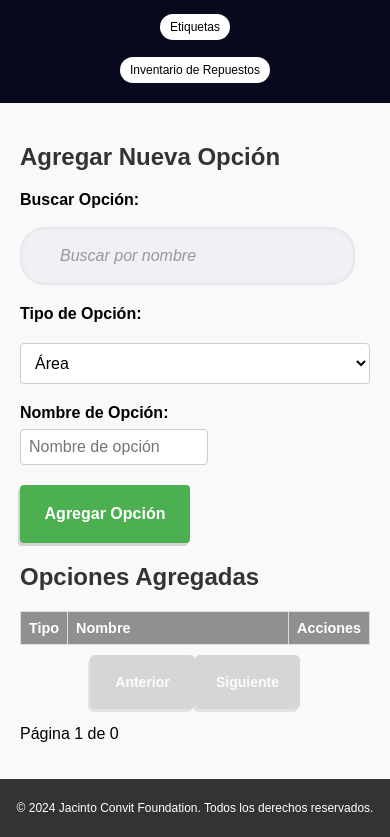
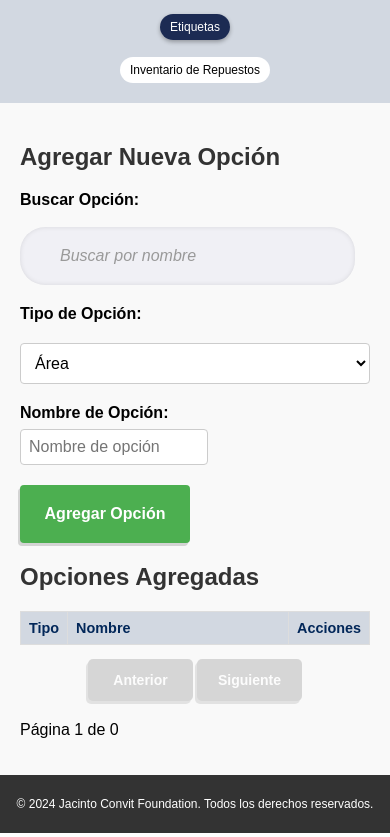
Before and after one commit to AlejandroCR11/mfjc, a plain HTML site: page opciones.html in a window 390 px wide. Shown: the part 129-966 px from the top of the page. Drawn offline with Linux system fonts and the light colour scheme.

Commit message:
Add files via upload

```diff
--- a/css/styles.css
+++ b/css/styles.css
@@ -11,8 +11,8 @@ html, body {
 header {
     display: flex;
     align-items: center; /* Centra verticalmente el contenido */
-    background: #09091d;
-    color: #fff;
+    background: #d2d8e1;
+    color: #080808;
     padding: 15px;
     text-align: center;
 
@@ -164,7 +164,7 @@ th, td {
 }
 
 button {
-    background-color: #293a60;
+    background-color: #04245c;
     color: rgb(242, 242, 242);
     border: none;
     padding: 3px 8px;
@@ -359,7 +359,7 @@ nav ul li a {
 
 /* Efecto de hover */
 nav ul li a:hover {
-    background-color: #b92929; /* Color de fondo al pasar el ratón */
+    background-color: #29b948; /* Color de fondo al pasar el ratón */
     color: #ffffff;
     box-shadow: 0 4px 8px rgba(0, 0, 0, 0.3); /* Sombra al pasar el mouse */
     transition: background-color 0.1s ease, transform 1s ease; /* Cambia la duración a 0.1s */
@@ -367,10 +367,11 @@ nav ul li a:hover {
 }
 
 /* Efecto de fondo en cada enlace al hacer clic */
-nav ul li a:active {
-    background-color: #00ff40; /* Color al hacer clic */
-    box-shadow: 0 2px 4px rgba(0, 0, 0, 0.3); /* Reduce la sombra */
-    transform: translateY(1px); /* Efecto de clic */
+nav ul li a.active {
+    background-color: #1c2b53; /* Color de fondo cuando está activo */
+    color: #ffffff;
+    box-shadow: 0 2px 4px rgba(0, 0, 0, 0.3);
+    transform: translateY(1px);
 }
 /* Estilo para el Panel de Control */
 #panelControl {
@@ -653,8 +654,8 @@ nav ul li a:active {
     }
 
     .pagination button {
-        padding: 8px 10px; /* Espaciado interno adecuado para botones */
-        margin: 0; /* Sin margen adicional entre botones */
+        padding: 2px 8px; /* Espaciado interno adecuado para botones */
+        margin: 4px 2px; /* Sin margen adicional entre botones */
         font-size: 14px; /* Tamaño de fuente adecuado para móviles */
         flex: 0 0 auto; /* Tamaño ajustado al contenido del botón */
         border-radius: 5px; /* Bordes redondeados para un estilo moderno */
@@ -709,15 +710,6 @@ nav ul li a:active {
 
 
 
-
-
-
-
-
-
-
-
-
 /* Estilos para la barra de búsqueda  */
 #searchInput {
     width: 80%;
@@ -768,8 +760,8 @@ nav ul li a:active {
 
 /* Estilo para las celdas del encabezado del creador de opciones */
 thead {
-    background-color: #0000006c; /* Color de fondo del encabezado */
-    color: rgb(255, 255, 255); /* Color del texto del encabezado */
+    background-color: #d2d8e1; /* Color de fondo del encabezado */
+    color: #022759; /* Color del texto del encabezado */
 }
 
 
@@ -955,6 +947,13 @@ th, td {
 
 /* Ancho específico para la columna Nombre */
 th:nth-child(2), td:nth-child(2) {
-    width: 250px; /* Cambia esto al ancho que prefieras */
+    width: 100%; /* Cambia esto al ancho que prefieras */
     max-width: 250px; /* Establece un ancho máximo */
 }
+
+@media (max-width: 768px) {
+    th:nth-child(2), td:nth-child(2) {
+        width: 250px; /* Cambia esto al ancho que prefieras */
+        max-width: 250px; /* Establece un ancho máximo */
+    }
+}
--- /dev/null
+++ b/js/highlightNav.js
@@ -0,0 +1,15 @@
+// highlightNav.js
+document.addEventListener("DOMContentLoaded", function () {
+    // Detecta la URL actual sin parámetros de búsqueda o fragmentos
+    const currentPage = window.location.pathname;
+
+    // Selecciona los botones con la clase 'nav-button'
+    const navButtons = document.querySelectorAll(".nav-button");
+
+    navButtons.forEach((button) => {
+      const buttonPage = new URL(button.href).pathname;
+      if (currentPage === buttonPage) {
+        button.classList.add("active");
+      }
+    });
+  });
--- a/js/opciones.js
+++ b/js/opciones.js
@@ -1,5 +1,5 @@
 const options = []; // Array para almacenar las opciones
-const itemsPerPage = 5; // Número de opciones por página
+const itemsPerPage = 6; // Número de opciones por página
 let currentPage = 1;
 let searchQuery = ''; // Almacena la consulta de búsqueda
 
@@ -92,7 +92,7 @@ const renderTable = () => {
 // Función para renderizar la paginación numérica
 const renderPageNumbers = (totalPages) => {
     pageNumbers.innerHTML = ''; // Limpiar los botones de números de página
-    const maxVisibleButtons = 5; // Número máximo de botones de página a mostrar
+    const maxVisibleButtons = 6; // Número máximo de botones de página a mostrar
     let startButton = Math.max(1, currentPage - 2); // Comenzar a mostrar 2 botones antes de la página actual
     let endButton = Math.min(totalPages, startButton + maxVisibleButtons - 1); // Terminar en 5 botones
 
--- a/js/script.js
+++ b/js/script.js
@@ -1,4 +1,5 @@
 document.addEventListener("DOMContentLoaded", () => {
+    const botones = document.querySelectorAll("button");
     const equipmentTableBody = document.querySelector("#equipmentTable tbody");
     const partsTableBody = document.querySelector("#partsTable tbody");
     const maintenanceStats = {
@@ -6,6 +7,7 @@ document.addEventListener("DOMContentLoaded", () => {
         overdue: 0,
         history: []
     };
+
 
     // Modal y botón de agregar equipo
     const addEquipmentModal = document.getElementById("addEquipmentModal");
--- a/opciones.html
+++ b/opciones.html
@@ -18,10 +18,10 @@
         <nav>
 
             <ul>
-                <li><a href="index.html">Inicio</a></li>
-                <li><a href="opciones.html">Etiquetas</a></li>
+                <li><a href="index.html"class="nav-button">Inicio</a></li>
+                <li><a href="opciones.html"Class="nav-button">Etiquetas</a></li>
+                <li><a href="inventario.html"class="nav-button">Inventario de Repuestos</a></li>
             <!--    <li><a href="equipos.html">Equipos</a></li> -->
-                <li><a href="inventario.html">Inventario de Repuestos</a></li>
             <!--    <li><a href="#calendario">Calendario de Mantenimiento</a></li>  -->
             <!--    <li><a href="#reportes">Reportes</a></li> -->
             </ul>
@@ -77,7 +77,7 @@
     </footer>
 
 
-
+    <script src="js/highlightNav.js" defer></script>
     <script src="js/opciones.js"></script>
 </body>
 </html>
```
Also changed, not shown: index.html (+4 -4 lines), inventario.html (+4 -4 lines).
